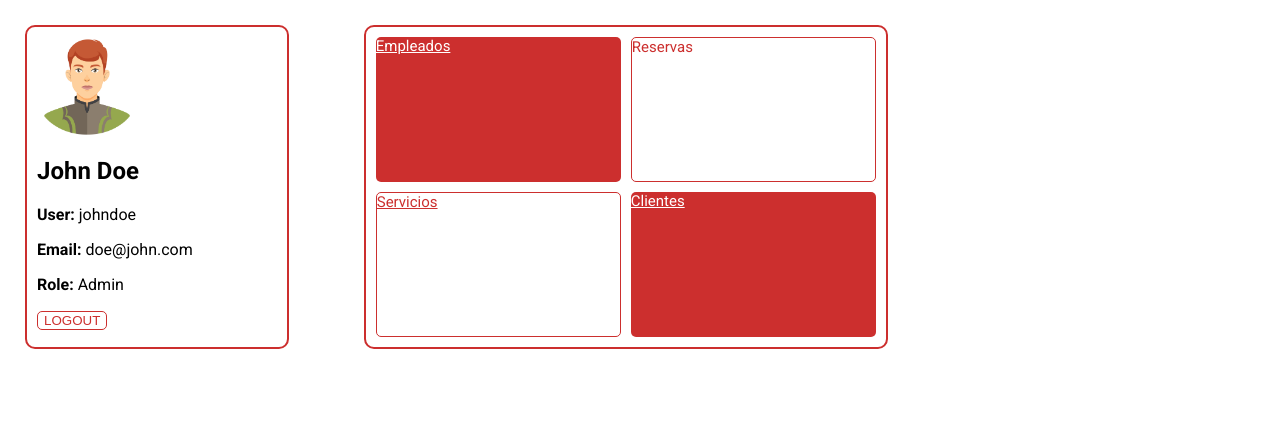
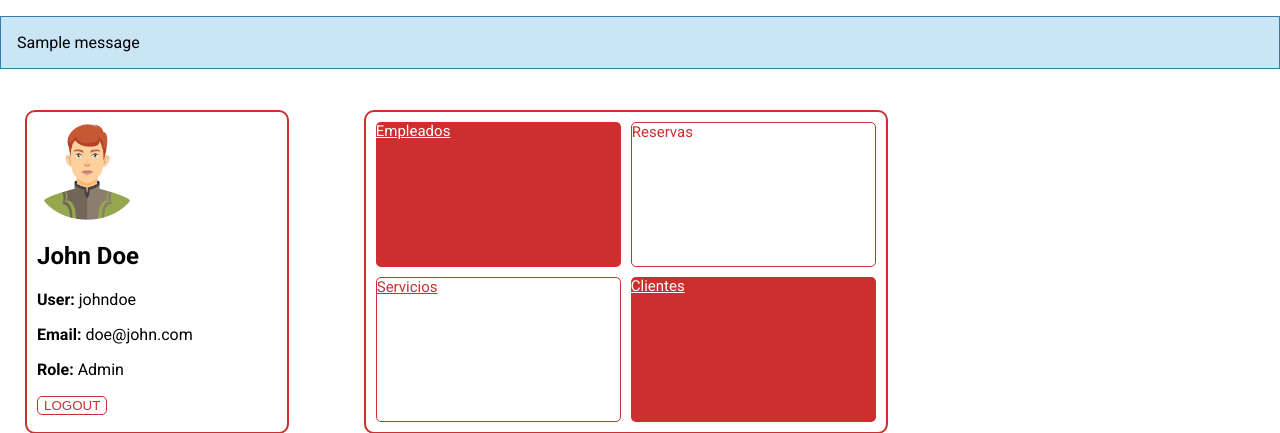
Before and after one commit to Miigue28/DDSI, a Flask app: page / in a window 1280 px wide. Shown: the part 100-533 px from the top of the page. Run offline with Flask 3, Linux system fonts and the light colour scheme; one stand-in notice (Sample message) is shown; some libraries are stand-ins or nearby versions.

Commit message:
feat: Añadido flash de errores

```diff
--- a/Prácticas/app.py
+++ b/Prácticas/app.py
@@ -26,12 +26,22 @@ def transports():
         plazasTotales= request.form['total_seats']
         plazasLibres = request.form['available_seats']
         precio = request.form['price']
+        error = None
 
-        db.execute(f"insert into Servicios values('{codigo}', '{precio}', '{plazasTotales}', '{plazasLibres}')")
-        db.execute(
-            f"insert into Transportes values('{codigo}', '{tipo}', TO_DATE('{'01/05/25 10:30'}', 'DD/MM/RR HH24:MI'), '{compania}', '{origen}', '{destino}')"
-        )
-        db.execute("commit")
+        if db.execute(f"""
+            SELECT count(*) FROM Servicios where cServicio='{codigo}'
+        """).fetchone()[0] > 0:
+            error = 'Código de transporte ya existente'
+
+        if error is not None:
+            flash(error)
+        else:
+            db.execute(f"insert into Servicios values('{codigo}', '{precio}', '{plazasTotales}', '{plazasLibres}')")
+            db.execute(
+                # TODO: FECHA
+                f"insert into Transportes values('{codigo}', '{tipo}', TO_DATE('{'01/05/25 10:30'}', 'DD/MM/RR HH24:MI'), '{compania}', '{origen}', '{destino}')"
+            )
+            db.execute("commit")
 
     transports = db.execute(
         """SELECT * FROM Transportes NATURAL JOIN (SELECT * FROM Servicios)"""
--- a/Prácticas/static/style.css
+++ b/Prácticas/static/style.css
@@ -196,3 +196,10 @@ footer {
 .form-button:hover {
   background-color: #0056b3;
 }
+
+.flash {
+  margin: 1em 0;
+  padding: 1em;
+  background: #cae6f6;
+  border: 1px solid #377ba8;
+}
--- a/Prácticas/templates/base.html
+++ b/Prácticas/templates/base.html
@@ -21,6 +21,9 @@
     </nav>
 
     <section class="content">
+      {% for message in get_flashed_messages() %}
+        <div class="flash">{{ message }}</div>
+      {% endfor %}
       {% block content %}{% endblock %}
     </section>
 
```
